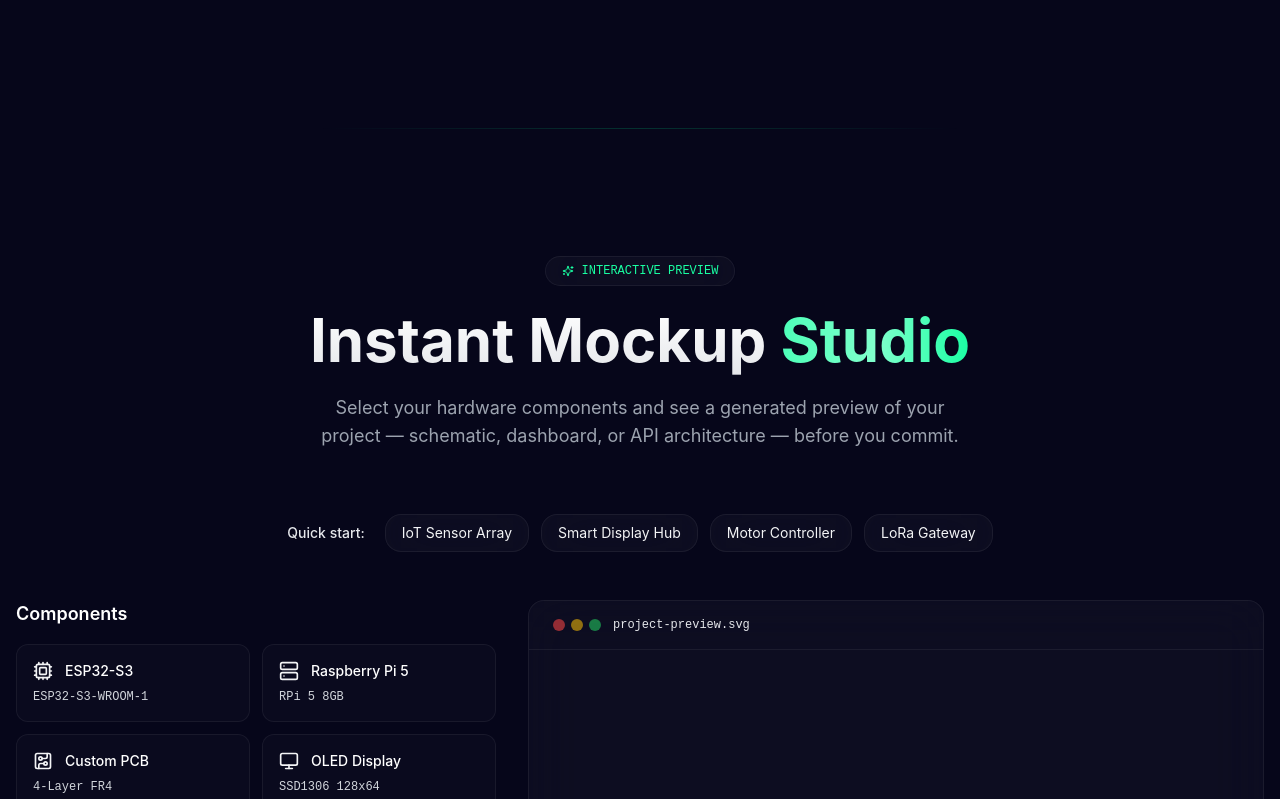
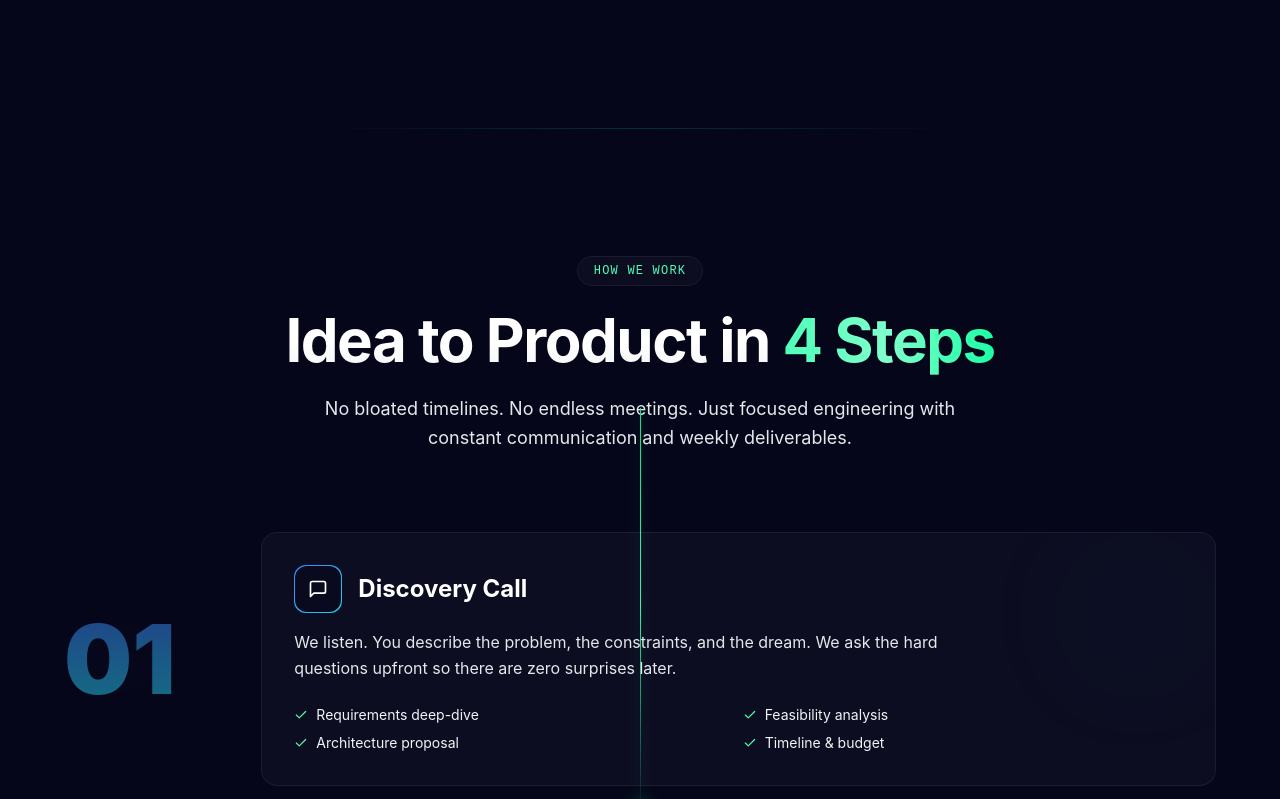
Before and after one commit to cheddarlebel-lab/circuit-coders, a Next.js app: page / in a window 1280 px wide. Shown: the part 9621-10420 px from the top of the page. Built offline with nearby package versions, Linux system fonts and the light colour scheme.

Commit message:
site: remove hardware Mockup Studio (off-target IoT/ESP32 for local buyers)
Co-Authored-By: Claude Opus 4.8 <noreply@anthropic.com>
Claude-Session: https://claude.ai/code/session_01Dqi58pRYdvZjgaiPPnAvDb

```diff
--- a/src/app/page.tsx
+++ b/src/app/page.tsx
@@ -8,7 +8,6 @@ import WebBuildPricing from "@/components/WebBuildPricing";
 import MissedCallCTA from "@/components/MissedCallCTA";
 import SystemArchitecture from "@/components/SystemArchitecture";
 import VoicemailCalculator from "@/components/VoicemailCalculator";
-import MockupStudio from "@/components/MockupStudio";
 import Process from "@/components/Process";
 import LiveMetrics from "@/components/LiveMetrics";
 import FAQ from "@/components/FAQ";
@@ -31,7 +30,6 @@ export default function Home() {
         <Portfolio />
         <WebsiteDemos />
         <WebBuildPricing />
-        <MockupStudio />
         <Process />
         <LiveMetrics />
         <FAQ />
--- a/src/components/Footer.tsx
+++ b/src/components/Footer.tsx
@@ -67,7 +67,7 @@ export default function Footer() {
               links: [
                 { label: "Blog", href: "/blog" },
                 { label: "Portfolio", href: "/#portfolio" },
-                { label: "Mockup Studio", href: "/#mockup" },
+                { label: "Voicemail Leak Calculator", href: "/#leak-calculator" },
                 { label: "Our Process", href: "/#process" },
               ],
             },
```
